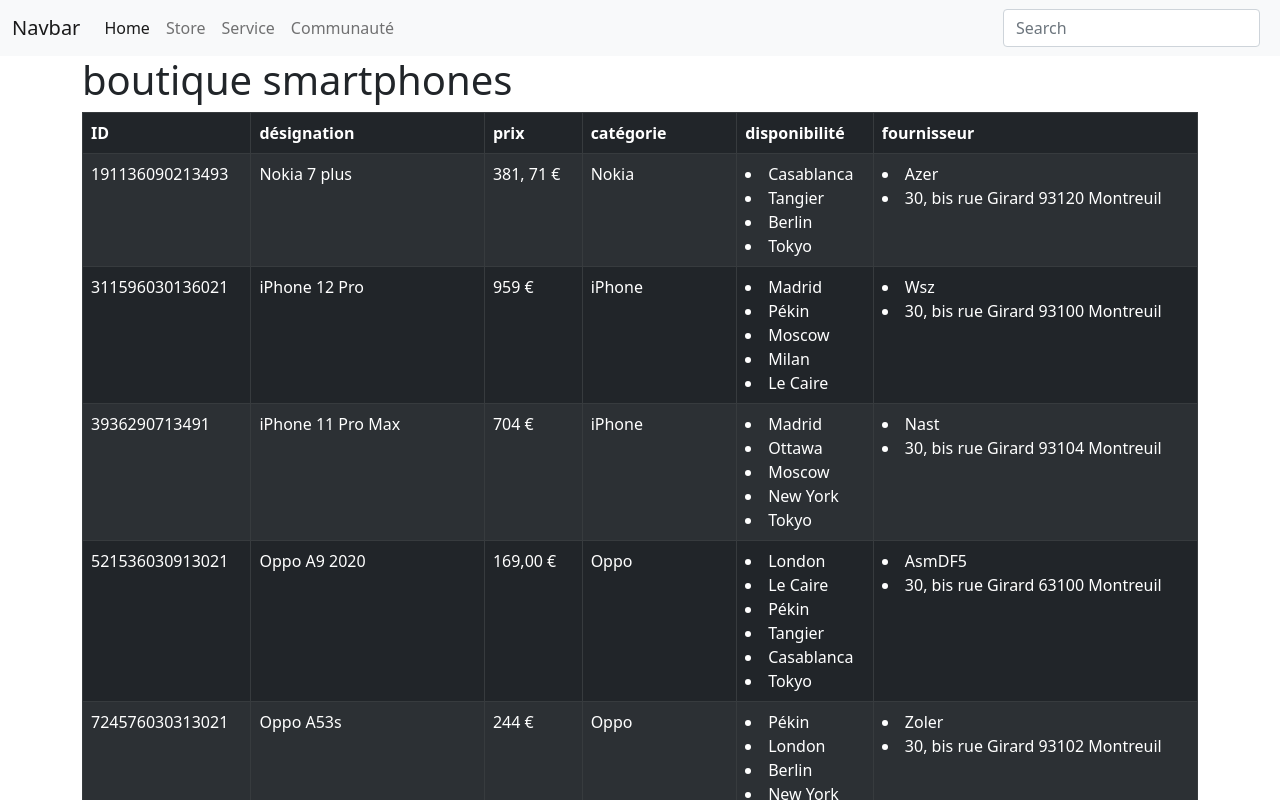
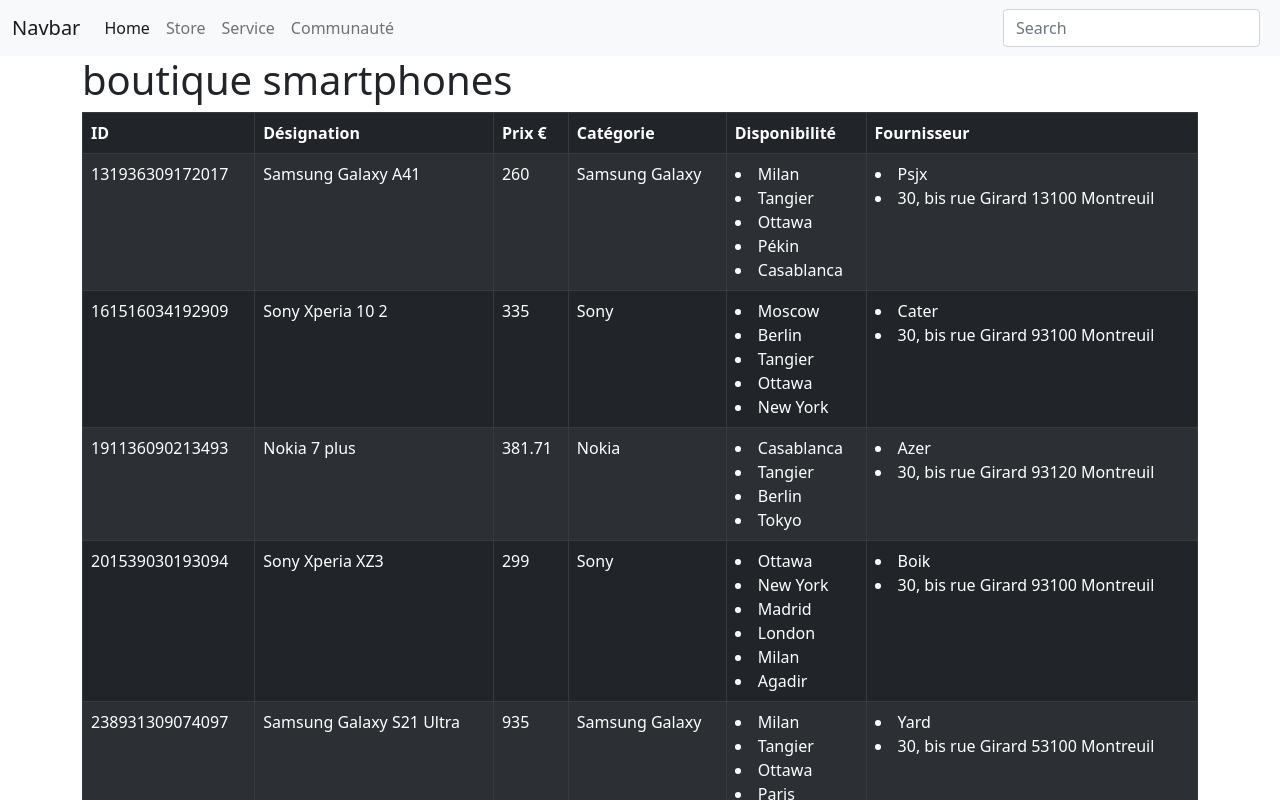
Before and after one commit to mohammedelkouche/BRIEF-10, a plain HTML site: page index.html in a window 1280 px wide. Both pictures are taken after a click on the element "ID". Shown: the top 800 px of the page. Drawn offline with nearby package versions, Linux system fonts and the light colour scheme.

Commit message:
ajouter l'ordre des nombres

```diff
--- a/index.html
+++ b/index.html
@@ -53,12 +53,12 @@
             <table class="table table-bordered table-hover table-dark table-striped " id="table">
                <thead>
                     <tr>
-                        <th>ID</th>
-                        <th>désignation</th>
-                        <th>prix</th>
-                        <th>catégorie</th>
-                        <th>disponibilité</th>
-                        <th>fournisseur</th>
+                        <th class="nbr">ID</th>
+                        <th>Désignation</th>
+                        <th class="nbr">Prix €</th>
+                        <th>Catégorie</th>
+                        <th>Disponibilité</th>
+                        <th>Fournisseur</th>
                     </tr>
                </thead>
                <tbody id="table_body">
--- a/phones.json
+++ b/phones.json
@@ -3,7 +3,7 @@
         {
             "ID": "861536030196001",
             "désignation": " Galaxy S21+ 5G ",
-            "prix": " 859 €",
+            "prix":  859 ,
             "catégorie": " Samsung Galaxy ",
             "disponibilité": [
                 " Paris ",
@@ -20,7 +20,7 @@
         {
             "ID": " 311596030136021 ",
             "désignation": " iPhone 12 Pro ",
-            "prix": " 959 € ",
+            "prix":  959  ,
             "catégorie": " iPhone ",
             "disponibilité": [
                 " Madrid ",
@@ -37,7 +37,7 @@
         {
             "ID": " 921591030186125 ",
             "désignation": " Huawei P30 Pro ",
-            "prix": " 640 € ",
+            "prix":  640 ,
             "catégorie": " Huawei  ",
             "disponibilité": [
                 " Paris ",
@@ -54,7 +54,7 @@
         {
             "ID": " 724576030313021 ",
             "désignation": " Oppo A53s ",
-            "prix": " 244 € ",
+            "prix":  244 ,
             "catégorie": " Oppo  ",
             "disponibilité": [
                 " Pékin ",
@@ -70,7 +70,7 @@
         {
             "ID": " 191136090213493 ",
             "désignation": " Nokia 7 plus ",
-            "prix": " 381, 71 € ",
+            "prix": 381.71  ,
             "catégorie": " Nokia  ",
             "disponibilité": [
                 " Casablanca ",
@@ -84,9 +84,9 @@
             }
         },
         {
-            "ID": " 3936290713491 ",
+            "ID": " 393629071349184 ",
             "désignation": " iPhone 11 Pro Max ",
-            "prix": " 704 €  ",
+            "prix":  704  ,
             "catégorie": " iPhone ",
             "disponibilité": [
                 " Madrid ",
@@ -103,7 +103,7 @@
         {
             "ID": "921536030192039",
             "désignation": " Samsung Galaxy A50 ",
-            "prix": " 229,29 €",
+            "prix":  229.29 ,
             "catégorie": " Samsung Galaxy ",
             "disponibilité": [
                 " Casablanca ",
@@ -120,7 +120,7 @@
         {
             "ID": "161516034192909",
             "désignation": " Sony Xperia 10 2 ",
-            "prix": " 335,00 €",
+            "prix":  335.00 ,
             "catégorie": " Sony ",
             "disponibilité": [
                 " Moscow ",
@@ -137,7 +137,7 @@
         {
             "ID": "511926334791409",
             "désignation": " LG G6 ",
-            "prix": " 171,88 €",
+            "prix":  171.88 ,
             "catégorie": " LG ",
             "disponibilité": [
                 " New York ",
@@ -155,7 +155,7 @@
         {
             "ID": "471126034701209",
             "désignation": " Huawei P Smart 2019 ",
-            "prix": " 173,25 €",
+            "prix":  173.25 ,
             "catégorie": " Huawei ",
             "disponibilité": [
                 " Berlin ",
@@ -173,7 +173,7 @@
         {
             "ID": "201539030193094",
             "désignation": " Sony Xperia XZ3 ",
-            "prix": " 299,00 €",
+            "prix":  299.00 ,
             "catégorie": " Sony ",
             "disponibilité": [
                 " Ottawa",
@@ -191,7 +191,7 @@
         {
             "ID": "131936309172017",
             "désignation": " Samsung Galaxy A41 ",
-            "prix": " 260,00 €",
+            "prix":  260.00 ,
             "catégorie": " Samsung Galaxy ",
             "disponibilité": [
                 " Milan ",
@@ -208,7 +208,7 @@
         {
             "ID": "238931309074097",
             "désignation": " Samsung Galaxy S21 Ultra ",
-            "prix": " 935,00 €",
+            "prix":  935.00 ,
             "catégorie": " Samsung Galaxy ",
             "disponibilité": [
                 " Milan ",
@@ -225,7 +225,7 @@
         {
             "ID": " 791736190613103 ",
             "désignation": " Nokia 8.3 5G ",
-            "prix": " 398,99 € ",
+            "prix":  398.99  ,
             "catégorie": " Nokia  ",
             "disponibilité": [
                 " Pékin ",
@@ -242,7 +242,7 @@
         {
             "ID": "861536030196001",
             "désignation": " iPhone 13 Pro Max ",
-            "prix": " 1159,20 €",
+            "prix":  1159.20 ,
             "catégorie": " iPhone ",
             "disponibilité": [
                 " Madrid ",
@@ -259,7 +259,7 @@
         {
             "ID": " 521536030913021 ",
             "désignation": " Oppo A9 2020 ",
-            "prix": " 169,00 € ",
+            "prix":  169.00  ,
             "catégorie": " Oppo  ",
             "disponibilité": [
                 " London ",
--- a/script.js
+++ b/script.js
@@ -74,38 +74,53 @@ $(document).ready(function(){
 
     $("th").each(function(column){
         // column: is the index of each th
-
+            // console.log(column)
         /* i will use the hover in and hover out using hover
         event so we use to function
         */
 
         $(this).hover(function(){
+        /* .data( key, value )
+        key
+        Type: String
+        A string naming the piece of data to set.
+        value
+        Type: Anything
+        The new data value; this can be any Javascript type except */
+            $(this).data("type",$(this).attr("class"));
             $(this).addClass("clickable");
         },function(){
             $(this).removeClass("clickable");
         });
         $(this).click(function(){
+            var type = $(this).data("type");
 
-            // find and select are the tr element witshes is cheld of tbody
+            // find and select are the tr element witshes is child of tbody
 
             var records = $("table").find("tbody > tr");
-            records.sort(function(a,b){
+            records.sort(function(a,b,asc){
 
                 // The :eq() selector selects an element with a specific index number.
                 var value1 = $(a).children("td").eq(column).text();
                 var value2 = $(b).children("td").eq(column).text();
+                if(type == "nbr"){
+                    value1 *= 1 ;
+                    value2 *= 1 ;
 
-                if(value1.toUpperCase()< value2.toUpperCase()){
-                    return -1;
-                }
-                else if (value1.toUpperCase() > value2.toUpperCase()){
-                    return 1;
-                }
-                else{
-                    return 0;
                 }
 
-                // return(value1<value2) ? -1 : (value1>value2 ? 1 : 0)
+
+                // if(value1.toUpperCase()< value2.toUpperCase()){
+                //     return -1;
+                // }
+                // else if (value1.toUpperCase() > value2.toUpperCase()){
+                //     return 1;
+                // }
+                // else{
+                //     return 0;
+                // }
+
+                return(value1<value2) ? -1 : (value1>value2 ? 1 : 0)
 
             })
             $.each(records,function(index , row){
```
